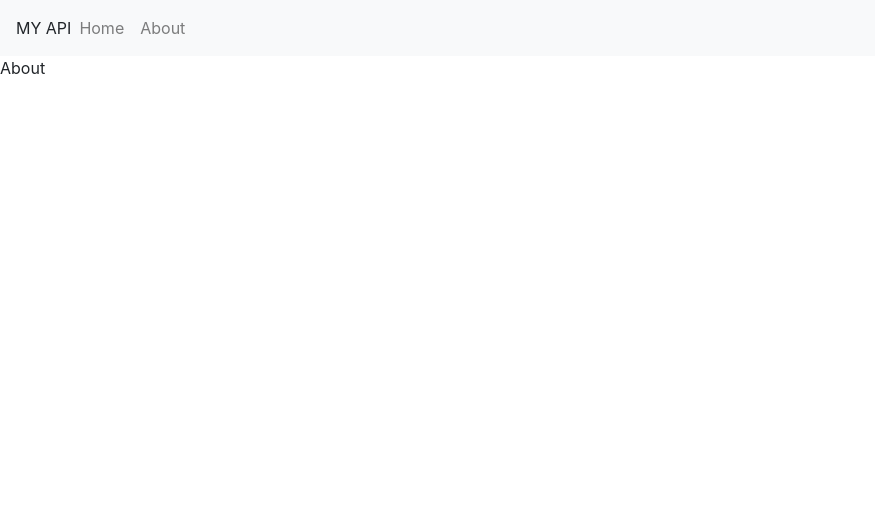
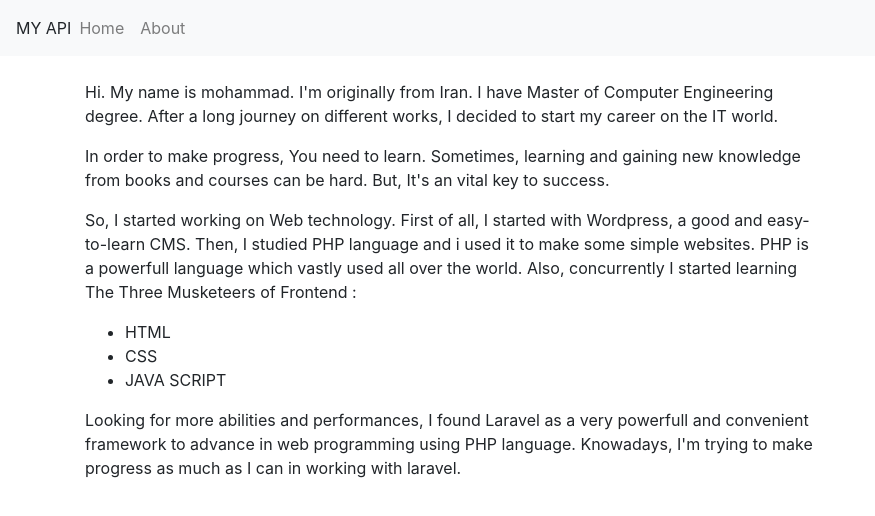
Before and after one commit to MamadTaheri/github-api, a React (Create React App) app: page /about in a window 1280 px wide. Shown: the top 516 px of the page, without its empty margins (0-875 px from the left). Built offline with nearby package versions, Linux system fonts and the light colour scheme.

Commit message:
update About component

```diff
--- a/src/components/About.js
+++ b/src/components/About.js
@@ -1,11 +1,43 @@
-import React from 'react';
+import React from "react";
 
 const About = () => {
-    return (
-        <div>
-            About
+  return (
+    <div className="container">
+      <div className="row">
+        <div className="col-md-8 code-left">
+          <br />
+          <p>
+            Hi. My name is mohammad. I'm originally from Iran. I have Master of
+            Computer Engineering degree. After a long journey on different
+            works, I decided to start my career on the IT world.
+          </p>
+          <p>
+            In order to make progress, You need to learn. Sometimes, learning
+            and gaining new knowledge from books and courses can be hard. But,
+            It's an vital key to success.
+          </p>
+          <p>
+            So, I started working on Web technology. First of all, I started
+            with Wordpress, a good and easy-to-learn CMS. Then, I studied PHP
+            language and i used it to make some simple websites. PHP is a
+            powerfull language which vastly used all over the world. Also,
+            concurrently I started learning The Three Musketeers of Frontend :
+          </p>
+          <ul>
+            <li>HTML</li>
+            <li>CSS</li>
+            <li>JAVA SCRIPT</li>
+          </ul>
+          <p>
+            Looking for more abilities and performances, I found Laravel as a
+            very powerfull and convenient framework to advance in web
+            programming using PHP language. Knowadays, I'm trying to make
+            progress as much as I can in working with laravel.
+          </p>
         </div>
-    );
+      </div>
+    </div>
+  );
 };
 
 export default About;
```
